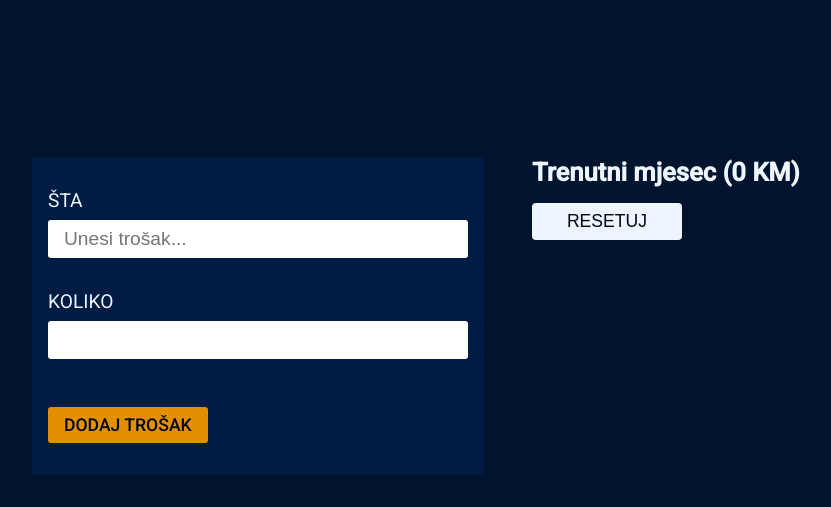
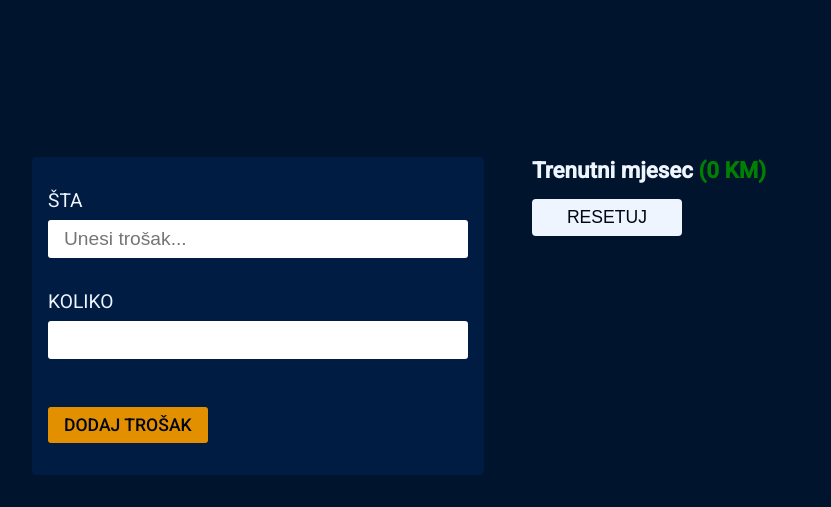
Before and after one commit to BSlaven/s_budget, a plain HTML site: page index.html in a window 1280 px wide. Shown: the top 507 px of the page, without its empty margins (208-1039 px from the left). Drawn offline with Linux system fonts and the light colour scheme.

Commit message:
add classes for positive and negative value

```diff
--- a/styles.css
+++ b/styles.css
@@ -223,7 +223,15 @@ body {
 }
 
 .sidebar h3 {
-  font-size: 1.6rem;
+  font-size: 1.4rem;
+}
+
+.total-month.positive {
+  color: green;
+}
+
+.total-month.negative {
+  color: red;
 }
 
 .all-days-container {
```
